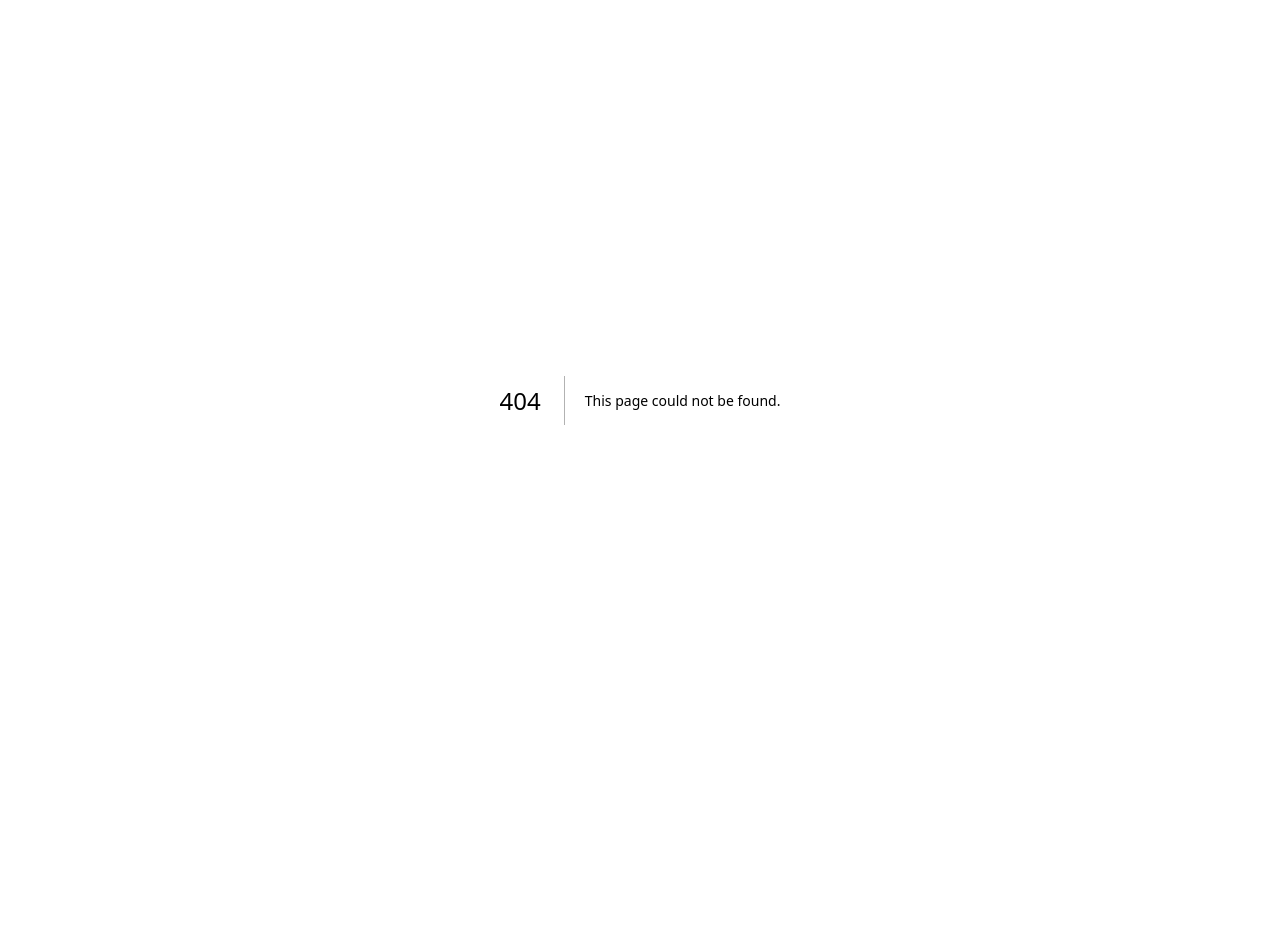
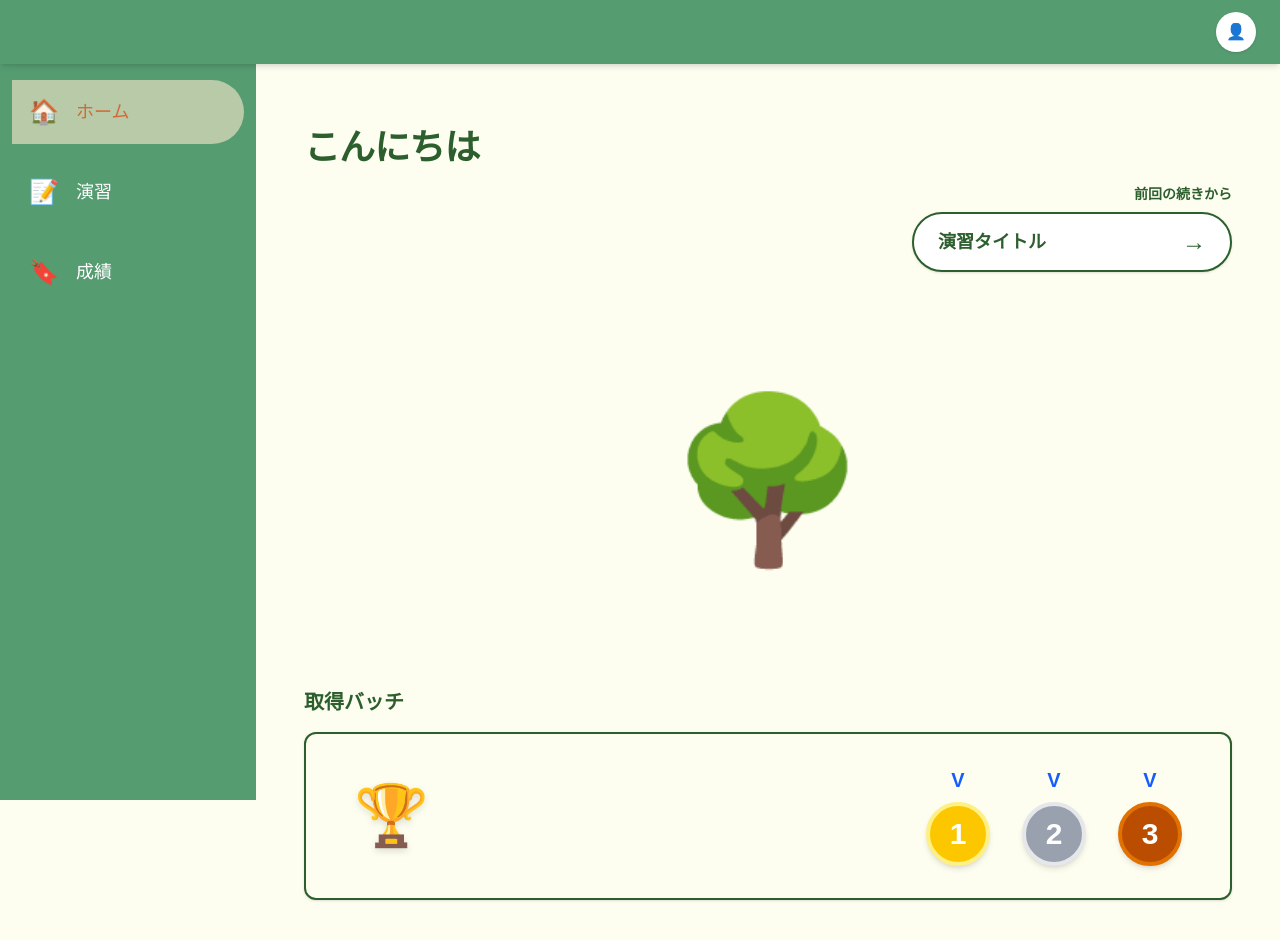
Before and after one commit to kc3hack/2026_team29, a Next.js app in the folder frontend/: page /dashboard in a window 1280 px wide. Before the commit this address had no page. Shown: the top 940 px of the page. Before the commit the page ends 800 px from the top, so only its background shows below. Built offline with nearby package versions, Linux system fonts and the light colour scheme.

Commit message:
feat(frontend): update dashboard UI #43

```diff
--- a/frontend/src/app/(dashboard)/layout.tsx
+++ /dev/null
@@ -1,17 +0,0 @@
-/**
- * Dashboard Layout
- * ダッシュボード機能用のレイアウト（ロジックはなく、フロートのみ）
- */
-
-export const metadata = {
-  title: 'Dashboard',
-  description: 'Your personal dashboard',
-};
-
-export default function DashboardLayout({
-  children,
-}: {
-  children: React.ReactNode;
-}) {
-  return <>{children}</>;
-}
--- /dev/null
+++ b/frontend/src/app/dashboard/layout.tsx
@@ -0,0 +1,32 @@
+import { AppSidebar } from '@/features/dashboard/components/AppSidebar';
+
+export const metadata = {
+  title: 'Dashboard',
+  description: 'Your personal dashboard',
+};
+
+export default function DashboardLayout({
+  children,
+}: {
+  children: React.ReactNode;
+}) {
+  return (
+    <div className="min-h-screen bg-[#FDFEF0]">
+      {/* Top Header Bar - Full Width */}
+      <header className="sticky top-0 z-50 flex h-16 w-full items-center justify-end bg-[#559C71] px-6 text-white shadow-md">
+         <div className="flex h-10 w-10 items-center justify-center rounded-full bg-white text-gray-600 shadow-sm">
+           👤
+         </div>
+      </header>
+
+      <div className="flex">
+         <AppSidebar />
+
+         {/* Main Content Area */}
+         <div className="flex-1 p-8 sm:ml-64">
+            {children}
+         </div>
+      </div>
+    </div>
+  );
+}
--- /dev/null
+++ b/frontend/src/features/dashboard/components/AcquiredBadges.tsx
@@ -0,0 +1,37 @@
+'use client';
+
+export function AcquiredBadges() {
+  return (
+    <div className="mt-8">
+      <h3 className="mb-4 text-xl font-bold text-[#2C5F2D]">取得バッチ</h3>
+      <div className="flex items-center justify-between rounded-xl border-2 border-[#2C5F2D] bg-[#FDFEF0] px-12 py-8 shadow-sm">
+        {/* Trophy */}
+        <div className="flex flex-col items-center">
+          <div className="text-6xl drop-shadow-md">🏆</div>
+        </div>
+
+        {/* Medals */}
+        <div className="flex gap-8">
+          <div className="flex flex-col items-center gap-2">
+             <span className="text-xl font-bold text-blue-600">V</span>
+             <div className="flex h-16 w-16 items-center justify-center rounded-full bg-yellow-400 text-3xl font-bold text-white shadow-md border-4 border-yellow-200">
+               1
+             </div>
+          </div>
+          <div className="flex flex-col items-center gap-2">
+             <span className="text-xl font-bold text-blue-600">V</span>
+             <div className="flex h-16 w-16 items-center justify-center rounded-full bg-gray-400 text-3xl font-bold text-white shadow-md border-4 border-gray-200">
+               2
+             </div>
+          </div>
+          <div className="flex flex-col items-center gap-2">
+             <span className="text-xl font-bold text-blue-600">V</span>
+             <div className="flex h-16 w-16 items-center justify-center rounded-full bg-amber-700 text-3xl font-bold text-white shadow-md border-4 border-amber-600">
+               3
+             </div>
+          </div>
+        </div>
+      </div>
+    </div>
+  );
+}
--- /dev/null
+++ b/frontend/src/features/dashboard/components/AppSidebar.tsx
@@ -0,0 +1,47 @@
+'use client';
+
+import Link from 'next/link';
+
+export function AppSidebar() {
+  return (
+    <aside className="fixed left-0 top-16 z-40 h-[calc(100vh-4rem)] w-64 -translate-x-full transition-transform sm:translate-x-0 bg-[#559C71] text-white">
+      <div className="flex h-full flex-col overflow-y-auto px-3 py-4">
+        {/* Navigation Items */}
+        <ul className="space-y-4 font-medium">
+          {/* Home - Active state */}
+          <li>
+            <Link
+              href="/dashboard"
+              className="flex items-center rounded-r-full bg-[#B8CAA8] p-3 text-gray-900 group"
+            >
+              <div className="flex h-10 w-10 items-center justify-center text-2xl">🏠</div>
+              <span className="ml-3 text-lg text-[#D16B36]">ホーム</span>
+            </Link>
+          </li>
+
+          {/* Exercises */}
+          <li>
+            <Link
+              href="/exercises"
+              className="flex items-center rounded-lg p-3 text-white hover:bg-[#468B62] group"
+            >
+              <div className="flex h-10 w-10 items-center justify-center text-2xl">📝</div>
+              <span className="ml-3 text-lg">演習</span>
+            </Link>
+          </li>
+
+          {/* Grades */}
+          <li>
+            <Link
+              href="/grades"
+              className="flex items-center rounded-lg p-3 text-white hover:bg-[#468B62] group"
+            >
+              <div className="flex h-10 w-10 items-center justify-center text-2xl">🔖</div>
+              <span className="ml-3 text-lg">成績</span>
+            </Link>
+          </li>
+        </ul>
+      </div>
+    </aside>
+  );
+}
--- a/frontend/src/features/dashboard/components/DashboardContainer.tsx
+++ b/frontend/src/features/dashboard/components/DashboardContainer.tsx
@@ -8,9 +8,7 @@
 import { useEffect, useState } from 'react';
 import type { UserStatus } from '../types';
 import { fetchUserDashboard } from '../api/mock';
-import { StatusCard } from './StatusCard';
-import { BadgeList } from './BadgeList';
-import { SkillRoadmap } from './SkillRoadmap';
+import { AcquiredBadges } from './AcquiredBadges';
 
 interface DashboardContainerProps {
   userId?: string;
@@ -42,11 +40,11 @@ export function DashboardContainer({ userId = 'default-user' }: DashboardContain
 
   if (loading) {
     return (
-      <div className="flex min-h-screen items-center justify-center bg-gray-50 dark:bg-gray-900">
+      <div className="flex min-h-screen items-center justify-center bg-[#FDFEF0]">
         <div className="text-center">
-          <div className="mb-4 inline-flex h-12 w-12 animate-spin rounded-full border-4 border-gray-300 border-t-blue-600 dark:border-gray-700 dark:border-t-blue-400" />
-          <p className="text-gray-600 dark:text-gray-400">
-            ダッシュボードを読み込み中...
+          <div className="mb-4 inline-flex h-12 w-12 animate-spin rounded-full border-4 border-gray-300 border-t-[#559C71]" />
+          <p className="text-[#559C71]">
+            Loading...
           </p>
         </div>
       </div>
@@ -55,10 +53,10 @@ export function DashboardContainer({ userId = 'default-user' }: DashboardContain
 
   if (error || !userStatus) {
     return (
-      <div className="flex min-h-screen items-center justify-center bg-gray-50 dark:bg-gray-900">
-        <div className="rounded-lg bg-white p-8 text-center shadow-lg dark:bg-gray-800">
-          <p className="text-red-600 dark:text-red-400">
-            {error || 'ダッシュボードの読み込みに失敗しました'}
+      <div className="flex min-h-screen items-center justify-center bg-[#FDFEF0]">
+        <div className="rounded-lg bg-white p-8 text-center shadow-lg">
+          <p className="text-red-600">
+            {error || 'Error loading dashboard'}
           </p>
         </div>
       </div>
@@ -66,16 +64,35 @@ export function DashboardContainer({ userId = 'default-user' }: DashboardContain
   }
 
   return (
-    <main className="min-h-screen bg-gray-50 px-4 py-8 dark:bg-gray-900">
-      <div className="mx-auto max-w-6xl space-y-8">
-        {/* ステータスカード */}
-        <StatusCard userStatus={userStatus} />
+    <main className="min-h-screen bg-[#FDFEF0] px-4 py-8">
+      <div className="mx-auto max-w-5xl space-y-12">
+        {/* Header Section */}
+        <div className="flex flex-col gap-4">
+            <h1 className="text-4xl font-bold tracking-tight text-[#2C5F2D]">こんにちは</h1>
 
-        {/* バッジ一覧 */}
-        <BadgeList badges={userStatus.badges} />
+            {/* Continue Button aligned right */}
+            <div className="flex flex-col items-end self-end w-full max-w-xs">
+                 <span className="mb-2 text-sm font-bold text-[#2C5F2D]">前回の続きから</span>
+                 <button className="group flex w-full items-center justify-between rounded-full border-2 border-[#2C5F2D] bg-white px-6 py-3 text-lg font-bold text-[#2C5F2D] shadow-sm transition-colors hover:bg-gray-50">
+                    <span>演習タイトル</span>
+                    <span className="text-2xl">→</span>
+                 </button>
+            </div>
+        </div>
 
-        {/* スキルロードマップ */}
-        <SkillRoadmap skills={userStatus.skillRoadmap} />
+        {/* Tree Image Section */}
+        <div className="flex justify-center py-8">
+            {/* Using a placeholder for the tree image based on the mockup description */}
+            <div className="relative h-64 w-64">
+                {/* Fallback to a large tree emoji if no image provided */}
+                <div className="flex h-full w-full items-center justify-center text-[10rem]">
+                    🌳
+                </div>
+            </div>
+        </div>
+
+        {/* Acquired Badges Section */}
+        <AcquiredBadges />
       </div>
     </main>
   );
```
Also changed, not shown: frontend/src/app/dashboard/page.tsx (renamed from frontend/src/app/(dashboard)/page.tsx).
